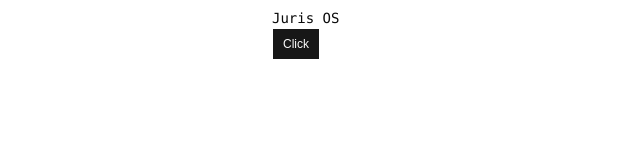
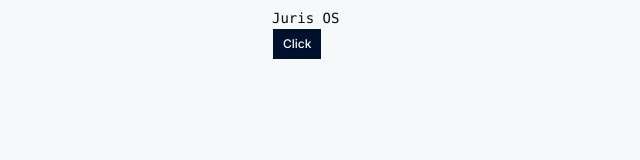
Before and after one commit to Edwin00821/juris-os, a Next.js app in the folder apps/web/: page / in a window 1280 px wide. Shown: the top 160 px of the page, without its empty margins (0-640 px from the left). Built offline with nearby package versions, Linux system fonts and the light colour scheme.

Commit message:
chore(ui): update global design tokens, themes and fonts

```diff
--- a/apps/web/src/app/layout.tsx
+++ b/apps/web/src/app/layout.tsx
@@ -1,17 +1,17 @@
 import type { Metadata } from "next";
-import { Geist, Geist_Mono } from "next/font/google";
+import { Inter, Manrope } from "next/font/google";
 
 import { Providers } from "@/providers";
 
 import "@/styles/index.css";
 
-const geistSans = Geist({
-	variable: "--font-geist-sans",
+const inter = Inter({
+  variable: "--font-inter",
   subsets: ["latin"],
 });
 
-const geistMono = Geist_Mono({
-	variable: "--font-geist-mono",
+const manrope = Manrope({
+  variable: "--font-manrope",
   subsets: ["latin"],
 });
 
@@ -27,9 +27,7 @@ export default function RootLayout({
 }>) {
   return (
     <html lang="en" suppressHydrationWarning>
-			<body
-				className={`${geistSans.variable} ${geistMono.variable} antialiased`}
-			>
+      <body className={`${inter.variable} ${manrope.variable} antialiased`}>
         <Providers>{children}</Providers>
       </body>
     </html>
--- a/apps/web/src/providers/index.tsx
+++ b/apps/web/src/providers/index.tsx
@@ -8,8 +8,8 @@ export function Providers({ children }: { children: React.ReactNode }) {
   return (
     <ThemeProvider
       attribute="class"
-			defaultTheme="system"
-			enableSystem
+      defaultTheme="light"
+      enableSystem={false}
       disableTransitionOnChange
     >
       {children}
--- a/packages/ui/src/styles/globals.css
+++ b/packages/ui/src/styles/globals.css
@@ -7,76 +7,172 @@
 @custom-variant dark (&:is(.dark *));
 
 :root {
-  --background: oklch(1 0 0);
-  --foreground: oklch(0.145 0 0);
+  --background: oklch(0.977 0.003 247);
+  --foreground: oklch(0.155 0.005 240);
+
   --card: oklch(1 0 0);
-  --card-foreground: oklch(0.145 0 0);
+  --card-foreground: oklch(0.155 0.005 240);
+
   --popover: oklch(1 0 0);
-  --popover-foreground: oklch(0.145 0 0);
-  --primary: oklch(0.205 0 0);
-  --primary-foreground: oklch(0.985 0 0);
-  --secondary: oklch(0.97 0 0);
-  --secondary-foreground: oklch(0.205 0 0);
-  --muted: oklch(0.97 0 0);
-  --muted-foreground: oklch(0.556 0 0);
-  --accent: oklch(0.97 0 0);
-  --accent-foreground: oklch(0.205 0 0);
-  --destructive: oklch(0.58 0.22 27);
-  --border: oklch(0.922 0 0);
-  --input: oklch(0.922 0 0);
-  --ring: oklch(0.708 0 0);
-  --chart-1: oklch(0.809 0.105 251.813);
-  --chart-2: oklch(0.623 0.214 259.815);
-  --chart-3: oklch(0.546 0.245 262.881);
-  --chart-4: oklch(0.488 0.243 264.376);
-  --chart-5: oklch(0.424 0.199 265.638);
-  --radius: 0.625rem;
-  --sidebar: oklch(0.985 0 0);
-  --sidebar-foreground: oklch(0.145 0 0);
-  --sidebar-primary: oklch(0.205 0 0);
-  --sidebar-primary-foreground: oklch(0.985 0 0);
-  --sidebar-accent: oklch(0.97 0 0);
-  --sidebar-accent-foreground: oklch(0.205 0 0);
-  --sidebar-border: oklch(0.922 0 0);
-  --sidebar-ring: oklch(0.708 0 0);
+  --popover-foreground: oklch(0.155 0.005 240);
+
+  --primary: oklch(0.18 0.072 250);
+  --primary-foreground: oklch(1 0 0);
+
+  --secondary: oklch(0.91 0.04 253);
+  --secondary-foreground: oklch(0.155 0.04 250);
+
+  --muted: oklch(0.94 0.004 245);
+  --muted-foreground: oklch(0.52 0.01 245);
+
+  --accent: oklch(0.91 0.045 253);
+  --accent-foreground: oklch(0.155 0.065 252);
+
+  --destructive: oklch(0.49 0.19 27);
+  --destructive-foreground: oklch(1 0 0);
+  --error-container: oklch(0.915 0.055 20);
+  --error-container-foreground: oklch(0.38 0.18 22);
+
+  --border: oklch(0.805 0.009 245);
+  --input: oklch(0.9 0.005 245);
+  --ring: oklch(0.8 0.07 253);
+
+  --surface-dim: oklch(0.87 0.004 245);
+  --surface-bright: oklch(0.977 0.003 247);
+  --surface-container-lowest: oklch(1 0 0);
+  --surface-container-low: oklch(0.96 0.004 247);
+  --surface-container: oklch(0.94 0.004 245);
+  --surface-container-high: oklch(0.925 0.004 245);
+  --surface-container-highest: oklch(0.9 0.005 245);
+
+  --primary-container: oklch(0.265 0.072 252);
+  --primary-fixed: oklch(0.91 0.045 253);
+  --primary-fixed-dim: oklch(0.8 0.07 253);
+  --on-primary-fixed: oklch(0.155 0.065 252);
+  --on-primary-fixed-variant: oklch(0.33 0.065 252);
+  --on-primary-container: oklch(0.66 0.065 253);
+  --inverse-primary: oklch(0.8 0.07 253);
+  --surface-tint: oklch(0.445 0.065 252);
+
+  --secondary-container: oklch(0.91 0.04 253);
+  --secondary-fixed: oklch(0.91 0.04 253);
+  --secondary-fixed-dim: oklch(0.795 0.033 245);
+  --on-secondary: oklch(1 0 0);
+  --on-secondary-fixed: oklch(0.155 0.04 250);
+  --on-secondary-fixed-variant: oklch(0.33 0.03 245);
+  --on-secondary-container: oklch(0.455 0.025 245);
+
+  --tertiary: oklch(0.195 0.04 252);
+  --tertiary-container: oklch(0.265 0.04 252);
+  --tertiary-fixed: oklch(0.905 0.038 253);
+  --tertiary-fixed-dim: oklch(0.795 0.03 253);
+  --on-tertiary: oklch(1 0 0);
+  --on-tertiary-fixed: oklch(0.15 0.04 252);
+  --on-tertiary-fixed-variant: oklch(0.34 0.035 252);
+  --on-tertiary-container: oklch(0.655 0.035 253);
+
+  --inverse-surface: oklch(0.24 0.005 240);
+  --inverse-on-surface: oklch(0.955 0.004 247);
+
+  --on-surface-variant: oklch(0.345 0.01 245);
+  --outline: oklch(0.52 0.01 245);
+  --outline-variant: oklch(0.805 0.009 245);
+
+  --radius: 0.5rem;
+
+  --sidebar: oklch(0.96 0.004 247);
+  --sidebar-foreground: oklch(0.155 0.005 240);
+  --sidebar-primary: oklch(0.18 0.072 250);
+  --sidebar-primary-foreground: oklch(1 0 0);
+  --sidebar-accent: oklch(0.91 0.045 253);
+  --sidebar-accent-foreground: oklch(0.155 0.065 252);
+  --sidebar-border: oklch(0.805 0.009 245);
+  --sidebar-ring: oklch(0.8 0.07 253);
+
+  --chart-1: oklch(0.18 0.072 250);
+  --chart-2: oklch(0.265 0.072 252);
+  --chart-3: oklch(0.445 0.065 252);
+  --chart-4: oklch(0.66 0.065 253);
+  --chart-5: oklch(0.8 0.07 253);
 }
 
 .dark {
-  --background: oklch(0.145 0 0);
-  --foreground: oklch(0.985 0 0);
-  --card: oklch(0.205 0 0);
-  --card-foreground: oklch(0.985 0 0);
-  --popover: oklch(0.205 0 0);
-  --popover-foreground: oklch(0.985 0 0);
-  --primary: oklch(0.87 0 0);
-  --primary-foreground: oklch(0.205 0 0);
-  --secondary: oklch(0.269 0 0);
-  --secondary-foreground: oklch(0.985 0 0);
-  --muted: oklch(0.269 0 0);
-  --muted-foreground: oklch(0.708 0 0);
-  --accent: oklch(0.371 0 0);
-  --accent-foreground: oklch(0.985 0 0);
-  --destructive: oklch(0.704 0.191 22.216);
-  --border: oklch(1 0 0 / 10%);
-  --input: oklch(1 0 0 / 15%);
-  --ring: oklch(0.556 0 0);
-  --chart-1: oklch(0.809 0.105 251.813);
-  --chart-2: oklch(0.623 0.214 259.815);
-  --chart-3: oklch(0.546 0.245 262.881);
-  --chart-4: oklch(0.488 0.243 264.376);
-  --chart-5: oklch(0.424 0.199 265.638);
-  --sidebar: oklch(0.205 0 0);
-  --sidebar-foreground: oklch(0.985 0 0);
-  --sidebar-primary: oklch(0.488 0.243 264.376);
-  --sidebar-primary-foreground: oklch(0.985 0 0);
-  --sidebar-accent: oklch(0.269 0 0);
-  --sidebar-accent-foreground: oklch(0.985 0 0);
-  --sidebar-border: oklch(1 0 0 / 10%);
-  --sidebar-ring: oklch(0.556 0 0);
+  --background: oklch(0.155 0.005 240);
+  --foreground: oklch(0.977 0.003 247);
+
+  --card: oklch(0.195 0.04 252);
+  --card-foreground: oklch(0.977 0.003 247);
+
+  --popover: oklch(0.195 0.04 252);
+  --popover-foreground: oklch(0.977 0.003 247);
+
+  --primary: oklch(0.8 0.07 253);
+  --primary-foreground: oklch(0.155 0.065 252);
+
+  --secondary: oklch(0.265 0.04 252);
+  --secondary-foreground: oklch(0.977 0.003 247);
+
+  --muted: oklch(0.24 0.005 240);
+  --muted-foreground: oklch(0.655 0.035 253);
+
+  --accent: oklch(0.265 0.072 252);
+  --accent-foreground: oklch(0.8 0.07 253);
+
+  --destructive: oklch(0.6 0.19 27);
+  --destructive-foreground: oklch(1 0 0);
+  --error-container: oklch(0.38 0.18 22);
+  --error-container-foreground: oklch(0.915 0.055 20);
+
+  --border: oklch(1 0 0 / 12%);
+  --input: oklch(1 0 0 / 16%);
+  --ring: oklch(0.8 0.07 253);
+
+  --surface-dim: oklch(0.155 0.005 240);
+  --surface-bright: oklch(0.265 0.04 252);
+  --surface-container-lowest: oklch(0.12 0.005 240);
+  --surface-container-low: oklch(0.195 0.04 252);
+  --surface-container: oklch(0.24 0.005 240);
+  --surface-container-high: oklch(0.265 0.04 252);
+  --surface-container-highest: oklch(0.3 0.005 245);
+
+  --primary-container: oklch(0.265 0.072 252);
+  --on-primary-container: oklch(0.8 0.07 253);
+  --inverse-primary: oklch(0.18 0.072 250);
+
+  --tertiary: oklch(0.795 0.03 253);
+  --tertiary-container: oklch(0.195 0.04 252);
+  --on-tertiary-container: oklch(0.795 0.03 253);
+
+  --inverse-surface: oklch(0.977 0.003 247);
+  --inverse-on-surface: oklch(0.155 0.005 240);
+
+  --on-surface-variant: oklch(0.805 0.009 245);
+  --outline: oklch(0.52 0.01 245);
+  --outline-variant: oklch(0.345 0.01 245);
+
+  --sidebar: oklch(0.195 0.04 252);
+  --sidebar-foreground: oklch(0.977 0.003 247);
+  --sidebar-primary: oklch(0.8 0.07 253);
+  --sidebar-primary-foreground: oklch(0.155 0.065 252);
+  --sidebar-accent: oklch(0.265 0.04 252);
+  --sidebar-accent-foreground: oklch(0.977 0.003 247);
+  --sidebar-border: oklch(1 0 0 / 12%);
+  --sidebar-ring: oklch(0.8 0.07 253);
+
+  --chart-1: oklch(0.8 0.07 253);
+  --chart-2: oklch(0.66 0.065 253);
+  --chart-3: oklch(0.445 0.065 252);
+  --chart-4: oklch(0.265 0.072 252);
+  --chart-5: oklch(0.18 0.072 250);
 }
 
 @theme inline {
-  --font-sans: "Inter Variable", sans-serif;
+  --font-sans: var(--font-inter);
+  --font-body: var(--font-inter);
+  --font-headline: var(--font-manrope);
+  --font-label: var(--font-inter);
+
+  /* ── Sidebar ── */
   --color-sidebar-ring: var(--sidebar-ring);
   --color-sidebar-border: var(--sidebar-border);
   --color-sidebar-accent-foreground: var(--sidebar-accent-foreground);
@@ -85,11 +181,15 @@
   --color-sidebar-primary: var(--sidebar-primary);
   --color-sidebar-foreground: var(--sidebar-foreground);
   --color-sidebar: var(--sidebar);
+
+  /* ── Charts ── */
   --color-chart-5: var(--chart-5);
   --color-chart-4: var(--chart-4);
   --color-chart-3: var(--chart-3);
   --color-chart-2: var(--chart-2);
   --color-chart-1: var(--chart-1);
+
+  /* ── Core tokens ── */
   --color-ring: var(--ring);
   --color-input: var(--input);
   --color-border: var(--border);
@@ -108,6 +208,46 @@
   --color-card: var(--card);
   --color-foreground: var(--foreground);
   --color-background: var(--background);
+
+  /* ── Extended tokens ── */
+  --color-error-container: var(--error-container);
+  --color-error-container-foreground: var(--error-container-foreground);
+  --color-on-surface-variant: var(--on-surface-variant);
+  --color-outline: var(--outline);
+  --color-outline-variant: var(--outline-variant);
+  --color-inverse-surface: var(--inverse-surface);
+  --color-inverse-on-surface: var(--inverse-on-surface);
+  --color-inverse-primary: var(--inverse-primary);
+  --color-surface-tint: var(--surface-tint);
+  --color-surface-dim: var(--surface-dim);
+  --color-surface-bright: var(--surface-bright);
+  --color-surface-container-lowest: var(--surface-container-lowest);
+  --color-surface-container-low: var(--surface-container-low);
+  --color-surface-container: var(--surface-container);
+  --color-surface-container-high: var(--surface-container-high);
+  --color-surface-container-highest: var(--surface-container-highest);
+  --color-primary-container: var(--primary-container);
+  --color-primary-fixed: var(--primary-fixed);
+  --color-primary-fixed-dim: var(--primary-fixed-dim);
+  --color-on-primary-fixed: var(--on-primary-fixed);
+  --color-on-primary-fixed-variant: var(--on-primary-fixed-variant);
+  --color-on-primary-container: var(--on-primary-container);
+  --color-secondary-container: var(--secondary-container);
+  --color-secondary-fixed: var(--secondary-fixed);
+  --color-secondary-fixed-dim: var(--secondary-fixed-dim);
+  --color-on-secondary-fixed: var(--on-secondary-fixed);
+  --color-on-secondary-fixed-variant: var(--on-secondary-fixed-variant);
+  --color-on-secondary-container: var(--on-secondary-container);
+  --color-tertiary: var(--tertiary);
+  --color-tertiary-container: var(--tertiary-container);
+  --color-tertiary-fixed: var(--tertiary-fixed);
+  --color-tertiary-fixed-dim: var(--tertiary-fixed-dim);
+  --color-on-tertiary: var(--on-tertiary);
+  --color-on-tertiary-fixed: var(--on-tertiary-fixed);
+  --color-on-tertiary-fixed-variant: var(--on-tertiary-fixed-variant);
+  --color-on-tertiary-container: var(--on-tertiary-container);
+
+  /* ── Radius ── */
   --radius-sm: calc(var(--radius) - 4px);
   --radius-md: calc(var(--radius) - 2px);
   --radius-lg: var(--radius);
```
Also changed, not shown: apps/web/src/providers/theme-provider.tsx (line endings or trailing spaces). Lines whose indentation alone changed are shown as unchanged.
